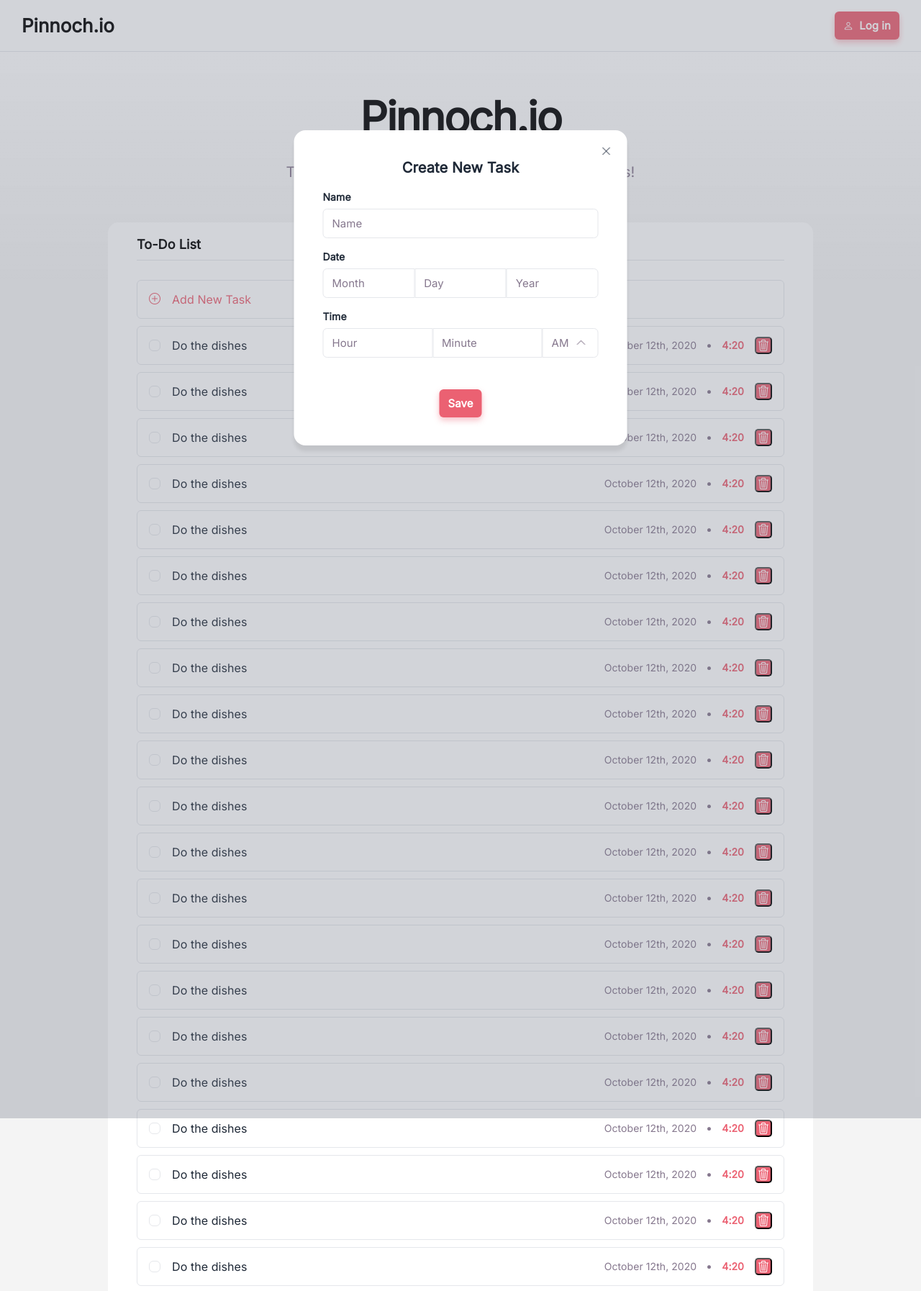
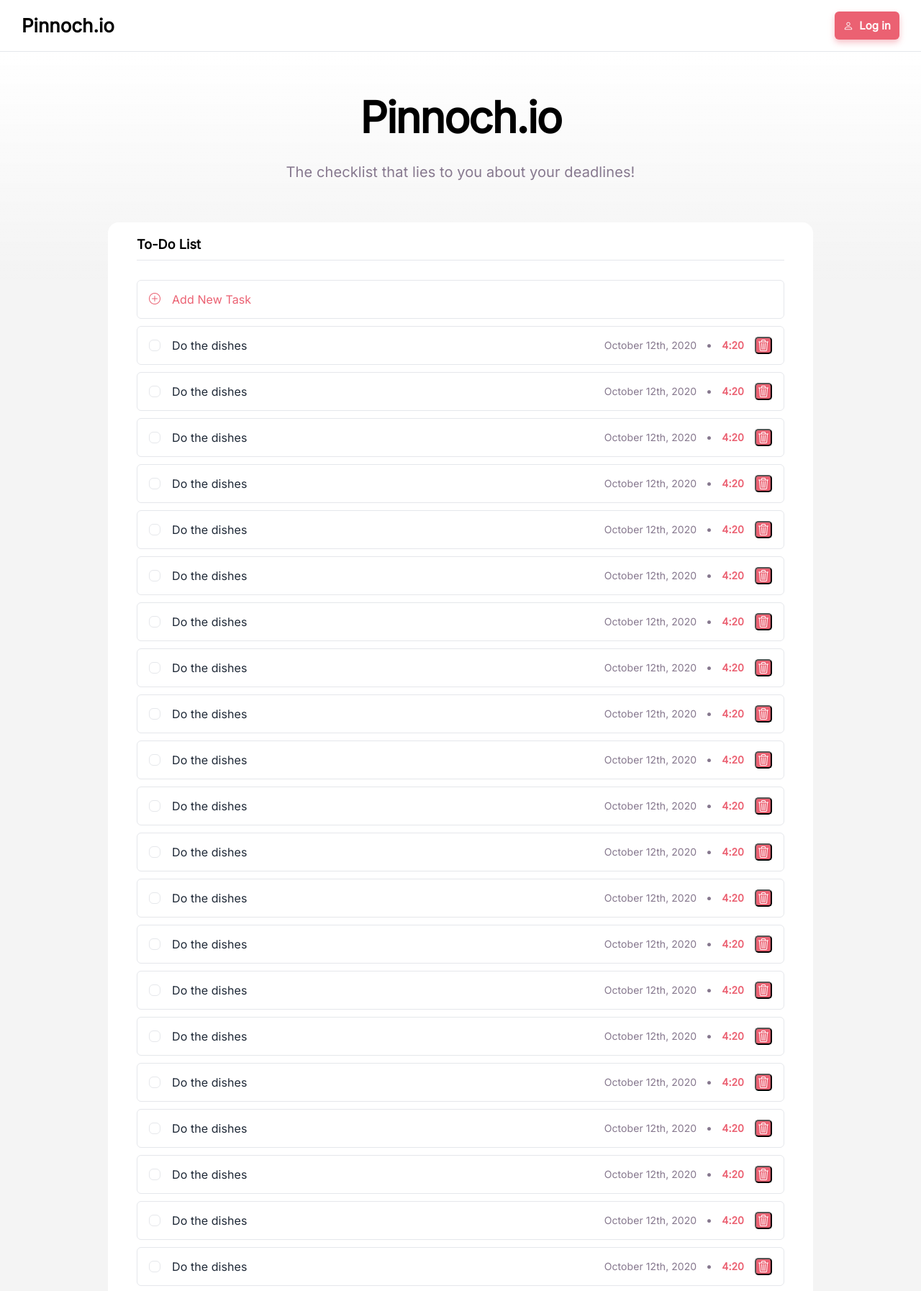
Before and after one commit to NicoBobBison/pinocchio, a Flask app: page / in a window 1280 px wide; the page is wider, and only the part inside the window is pictured. Shown: the top 1794 px of that part at 72% size. Run offline with Flask 3, Linux system fonts and the light colour scheme.

Commit message:
clean up js and open modal

```diff
--- a/static/css/main.css
+++ b/static/css/main.css
@@ -395,7 +395,7 @@
 .trash-can:hover {
     cursor: pointer;
 }
-
+/*flex*/
 .modal-overlay {
     width: 100%;
     height: 100%;
@@ -408,8 +408,9 @@
     padding-top: 64px;
     padding-bottom: 690px;
     z-index: 4;
+    display: none;
 }
-
+/*inline-flex*/
 .modal-container {
     width: 463px;
     height: 438px;
@@ -424,10 +425,10 @@
     flex-direction: column;
     justify-content: flex-start;
     align-items: flex-start;
-    display: inline-flex;
+    display: none;
     z-index: 6;
 }
-
+/*flex*/
 .modal-box {
     align-self: stretch;
     height: 438px;
--- a/static/javascript/script.js
+++ b/static/javascript/script.js
@@ -1,5 +1,6 @@
 const taskSection = document.querySelector(".checklist-section")
-let taskId = 0;
+const modalOverlay = document.querySelector(".modal-overlay")
+const modalContainer = document.querySelector(".modal-container")
 
 taskSection.addEventListener("click", function (e) {
     if(e.target.tagName === "BUTTON") {
@@ -26,6 +27,12 @@
     }
 }, false)
 
-function addTask() {
-    alert("creating task with: " + taskId)
+function openModal() {
+    if (modalOverlay.style.display === "flex") {
+        modalOverlay.style.display = "none";
+        modalContainer.style.display = "none";
+    } else {
+        modalOverlay.style.display = "flex";
+        modalContainer.style.display = "inline-flex";
+    }
 }
--- a/templates/home.html
+++ b/templates/home.html
@@ -122,7 +122,7 @@
                     </div>
                     <div class="checklist-line-divider"></div>
                 </div>
-                <div class="add-task-section" onclick="addTask()">
+                <div class="add-task-section" onclick="openModal()">
                     <img src="{{url_for('static', filename='css/images/plus-circle.png')}}" id="plus"/>
                     <span class="addTaskText">Add New Task</span>
                 </div>
```
